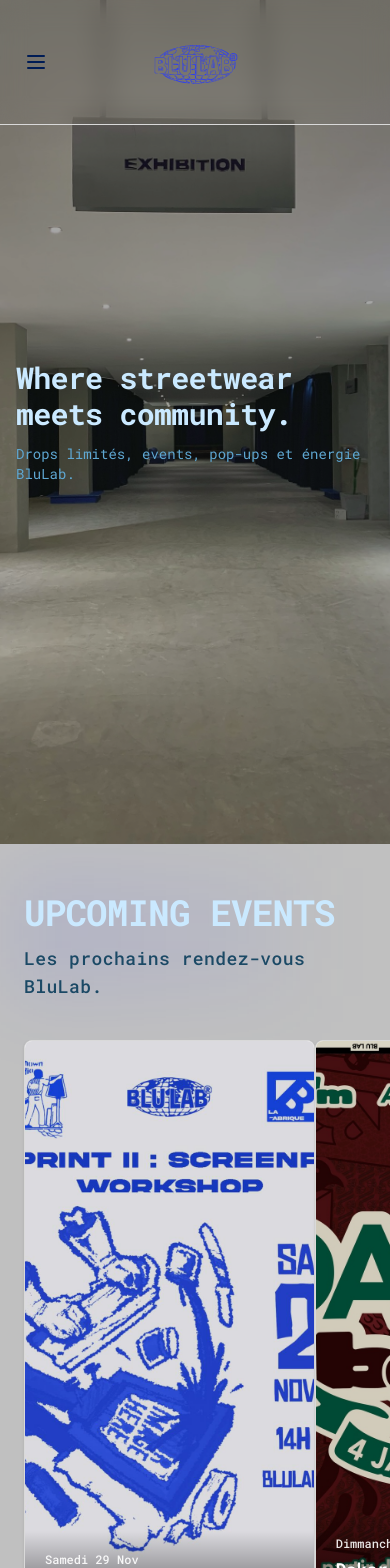
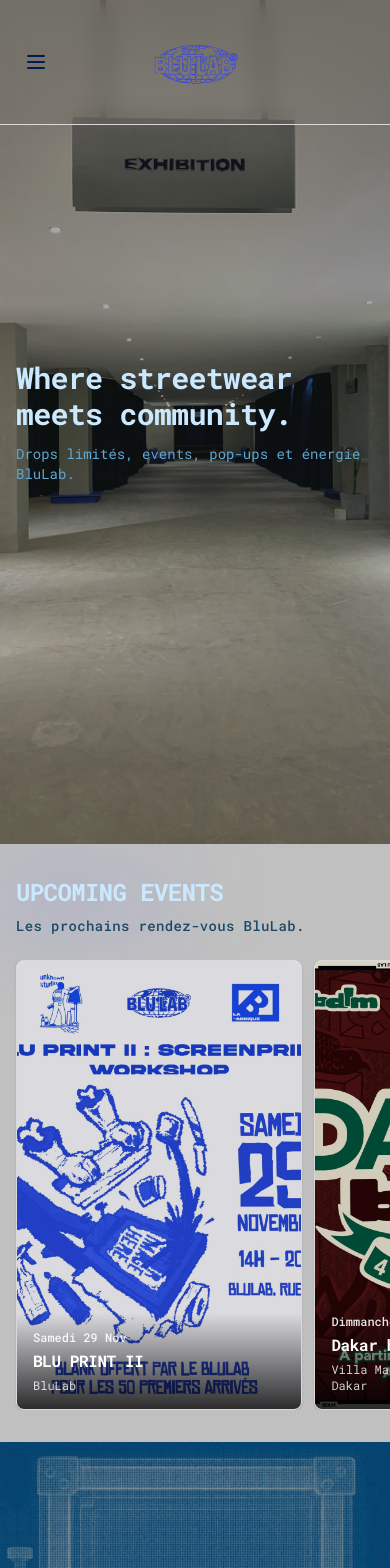
Before and after one commit to anneccl/BluLab-Website, a Next.js app: page / in a window 390 px wide. Shown: the top 1568 px of the page. Built offline with nearby package versions, Linux system fonts and the light colour scheme.

Commit message:
Adapation mobile du component eventCarousel

```diff
--- a/components/sections/eventsCarousel.tsx
+++ b/components/sections/eventsCarousel.tsx
@@ -4,33 +4,33 @@
 
 export default function EventsCarousel() {
   return (
-    <section className="py-12">
+    <section className="py-8 md:py-12">
 
-      {/* Titre avec fond stylé */}
-      <div className="max-w-7xl mx-auto px-6 mb-10">
+      {/* TITRE */}
+      <div className="max-w-7xl mx-auto px-4 md:px-6 mb-6 md:mb-10">
         <div className="relative">
-          {/* Fond stylé derrière le titre */}
-          <div className="absolute -left-4 -top-6 w-72 h-32 bg-gradient-to-r from-[#283AFE]/10 to-[#4B5EFF]/5 blur-2xl -z-10" />
+          {/* Style du fond  */}
+          <div className="absolute -left-4 -top-6 w-48 md:w-72 h-24 md:h-32 bg-gradient-to-r from-[#283AFE]/10 to-[#4B5EFF]/5 blur-2xl -z-10" />
 
           <div className="relative">
-            <h2 className="text-4xl md:text-5xl font-black tracking-tight text-[#cae9ff] uppercase">
+            <h2 className="text-2xl sm:text-3xl md:text-4xl lg:text-5xl font-black tracking-tight text-[#cae9ff] uppercase">
               Upcoming events
             </h2>
-            <p className="text-lg text-[#1B4965] mt-3 font-medium tracking-wide">
+            <p className="text-sm md:text-base lg:text-lg text-[#1B4965] mt-2 md:mt-3 font-medium tracking-wide">
               Les prochains rendez-vous BluLab.
             </p>
           </div>
         </div>
       </div>
 
-      {/* Carrousel - SANS barre de défilement visible */}
+      {/* Carrousel (sans barre de défilement visible) */}
       <div className="overflow-x-auto scrollbar-hide scroll-smooth">
-        <div className="flex gap-0 px-6 snap-x snap-mandatory">
+        <div className="flex gap-3 md:gap-0 px-4 md:px-6 snap-x snap-mandatory">
           {EVENTS.map((event) => (
             <Link
               key={event.id}
               href={`/events/${event.id}`}
-              className="group relative snap-start shrink-0 w-[85%] md:w-[500px] h-[600px] overflow-hidden border border-[#D9D9D9] bg-white rounded-lg shadow-sm hover:shadow-xl transition-shadow duration-300"
+              className="group relative snap-start shrink-0 w-[80%] sm:w-[70%] md:w-[500px] h-[450px] sm:h-[500px] md:h-[600px] overflow-hidden border border-[#D9D9D9] bg-white rounded-lg shadow-sm hover:shadow-xl transition-shadow duration-300"
             >
               {/* Image */}
               <Image
@@ -41,11 +41,11 @@
                 priority={false}
               />
 
-              {/* Assombrir au hover */}
+              {/* Assombrir au hover (survol) */}
               <div className="absolute inset-0 bg-black/10 transition-colors duration-300 group-hover:bg-black/40" />
 
-              {/* Action voir l'événement */}
-              <div className="absolute inset-0 flex items-center justify-center opacity-0 transition-opacity duration-300 group-hover:opacity-100">
+              {/* ACTION VOIR EVENT (Caché sur mobile tactile_ */}
+              <div className="absolute inset-0 hidden md:flex items-center justify-center opacity-0 transition-opacity duration-300 group-hover:opacity-100">
                 <div className="flex items-center gap-2 py-2 text-white">
                   <span className="text-sm font-medium">Voir l'événement</span>
                   <span className="text-base" aria-hidden>
@@ -55,10 +55,10 @@
               </div>
 
               {/* Infos rapide de l'événement */}
-              <div className="absolute bottom-0 left-0 right-0 p-5 bg-gradient-to-t from-black/80 to-transparent">
+              <div className="absolute bottom-0 left-0 right-0 p-4 md:p-5 bg-gradient-to-t from-black/80 to-transparent">
                 <div>
                   <p className="text-xs text-white/90 font-medium">{event.dateLabel}</p>
-                  <h3 className="text-lg font-semibold tracking-tight text-white mt-1">
+                  <h3 className="text-base md:text-lg font-semibold tracking-tight text-white mt-1">
                     {event.title}
                   </h3>
                   {event.location ? (
```
